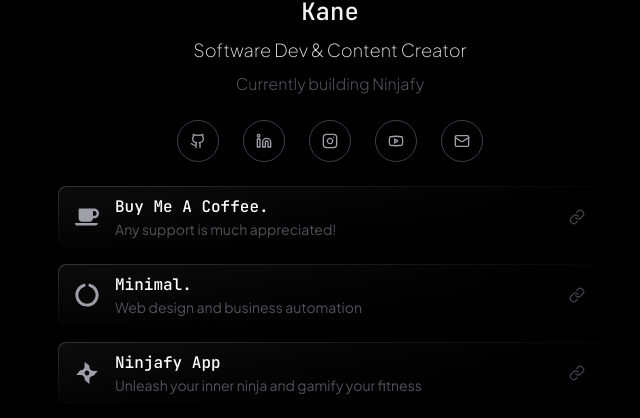
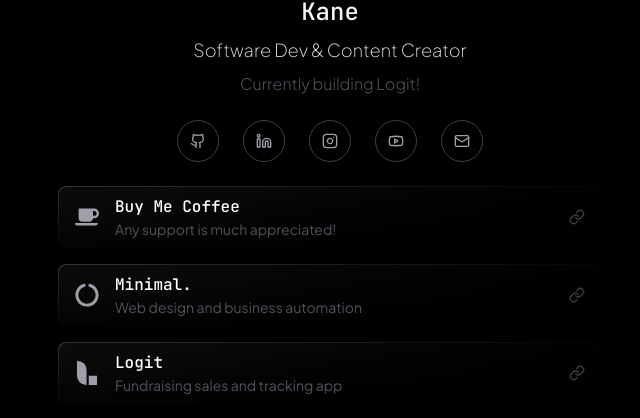
Before and after one commit to Kane-Pickett/kane-bio, a Next.js app: page / in a window 1280 px wide. Shown: the part 181-599 px from the top of the page, without its empty margins (310-950 px from the left). Built offline with nearby package versions, Linux system fonts and the light colour scheme; what tailwindcss-motion would draw is missing.

Commit message:
added logit

```diff
--- a/src/app/components/ContentButtons.jsx
+++ b/src/app/components/ContentButtons.jsx
@@ -1,13 +1,13 @@
 import { LuCodeXml, LuLink, LuShoppingBag } from "react-icons/lu";
 import { GiSharpShuriken } from "react-icons/gi";
 import { MdMovieEdit } from "react-icons/md";
-import { BsPersonVideo } from "react-icons/bs";
 import { FaCircleNotch, FaCoffee } from "react-icons/fa";
+import { SiLogstash } from "react-icons/si";
 
 const Buttons = [
   {
     key: 1,
-    title: "Buy Me A Coffee.",
+    title: "Buy Me Coffee",
     subtitle: "Any support is much appreciated!",
     icon1: FaCoffee,
     icon2: LuLink,
@@ -23,12 +23,20 @@ const Buttons = [
   },
   {
     key: 3,
-    title: "Ninjafy App",
-    subtitle: "Unleash your inner ninja and gamify your fitness",
-    icon1: GiSharpShuriken,
+    title: "Logit",
+    subtitle: "Fundraising sales and tracking app",
+    icon1: SiLogstash,
     icon2: LuLink,
-    href: "https://www.getninjafy.com/"
+    href: "https://www.uselogit.com/"
   },
+  // {
+  //   key: 3,
+  //   title: "Ninjafy App",
+  //   subtitle: "Unleash your inner ninja and gamify your fitness",
+  //   icon1: GiSharpShuriken,
+  //   icon2: LuLink,
+  //   href: "https://www.getninjafy.com/"
+  // },
   {
     key: 4,
     title: "Development",
@@ -45,15 +53,6 @@ const Buttons = [
     icon2: LuLink,
     href: "https://flowberri.com"
   },
-
-  // {
-  //   key: 5,
-  //   title: "Book a Call",
-  //   subtitle: "Free 15min video call for projects",
-  //   icon1: BsPersonVideo,
-  //   icon2: LuLink,
-  //   href: "https://calendly.com/kanepickett/15min"
-  // },
   {
     key: 6,
     title: "Free Tools & Shop",
--- a/src/app/components/ProfileSection.jsx
+++ b/src/app/components/ProfileSection.jsx
@@ -21,7 +21,7 @@ export default function ProfileSection() {
           Software Dev & Content Creator
         </h2>
         <h3 className="text-zinc-600 font-light text-base motion-preset-rebound-up motion-delay-100">
-          Currently building Ninjafy
+          Currently building Logit!
         </h3>
       </div>
     </section>
```
